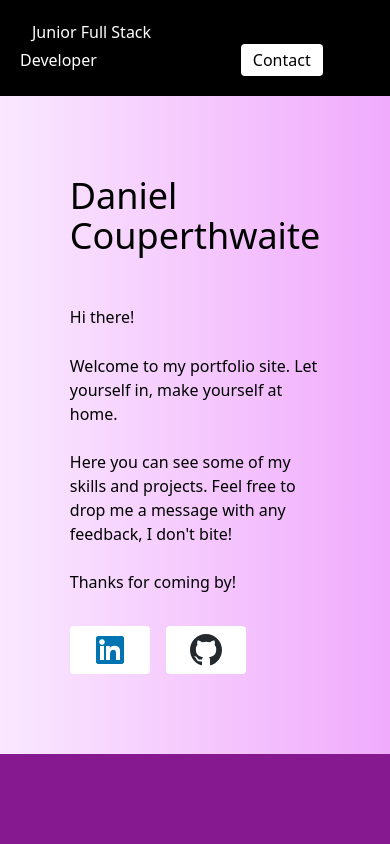
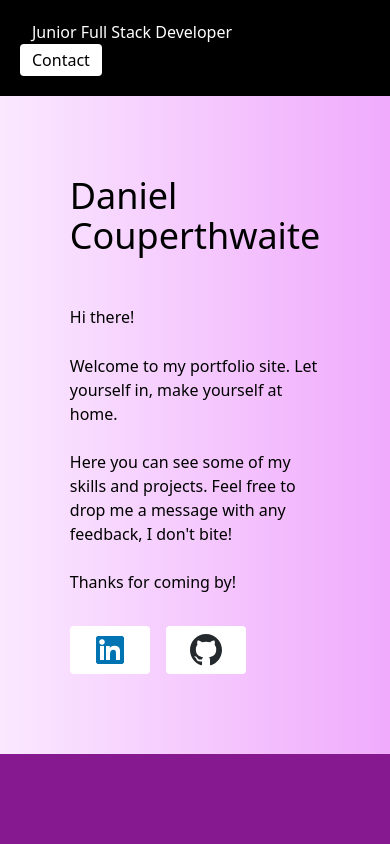
Before and after one commit to DanielCouperthwaite/Portfolio, a React (Vite) app: page / in a window 390 px wide. Shown: the top 844 px of the page. Built offline with nearby package versions, Linux system fonts and the light colour scheme.

Commit message:
fix the navbar spacing on mobile devices

```diff
--- a/src/components/Navbar.jsx
+++ b/src/components/Navbar.jsx
@@ -6,7 +6,7 @@ export default function Navbar() {
     <header className="bg-black md:sticky top-0 z-10">
       <div className="container mx-auto md:flex flex-wrap p-5 flex-col md:flex-row items-center">
         <a className="title-font font-medium text-white mb-4 md:mb-0">
-          <a href="#about" className="ml-3 sm:text-xl text-md pr-36 md:pr-0">
+          <a href="#about" className="ml-3 sm:text-xl text-md sm:pr-36 pr-20 md:pr-0">
             Junior Full Stack Developer
           </a>
         </a>
```
